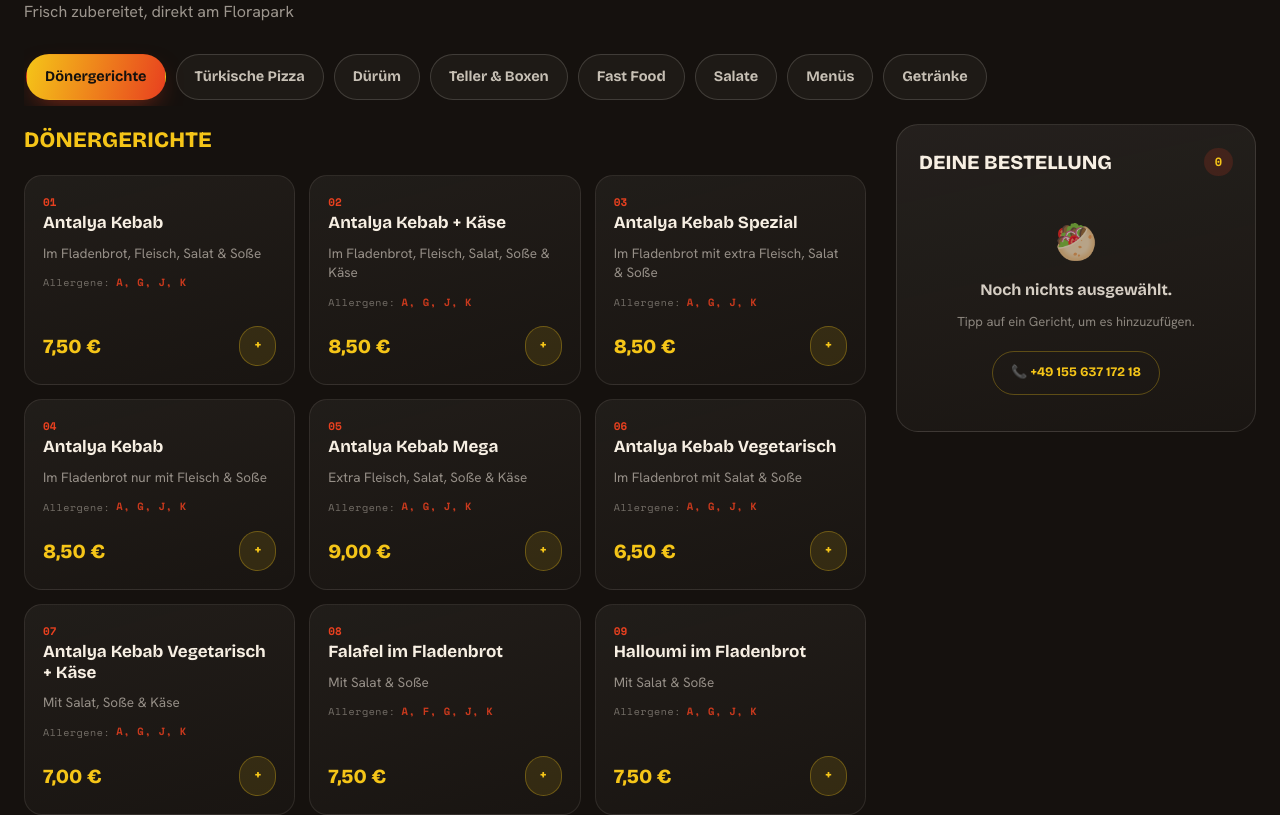
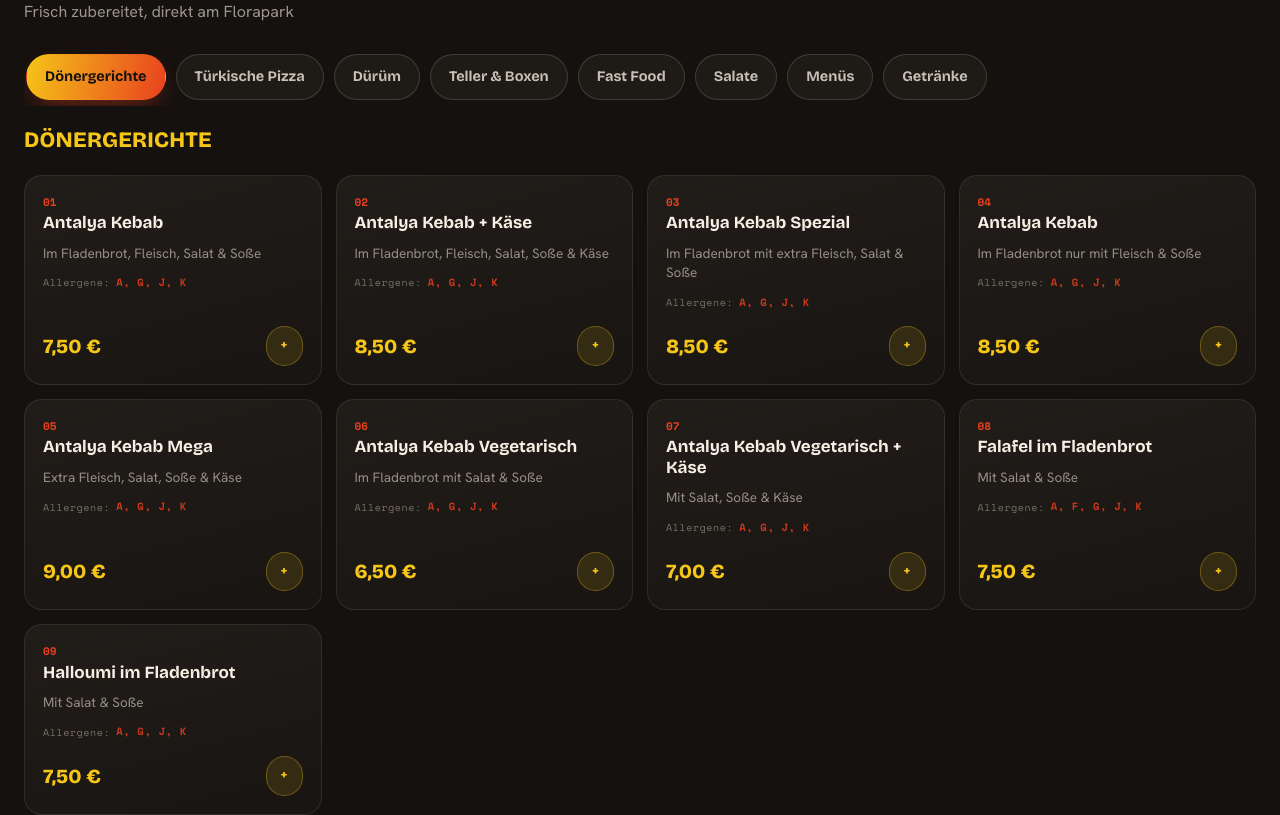
Before and after one commit to Your-New-Design/Antalya-D-ner-Kebap-Magdeburg-new, a Next.js app: page / in a window 1280 px wide. Shown: the part 1940-2755 px from the top of the page. Built offline with nearby package versions, Linux system fonts and the light colour scheme.

Commit message:
style: simplify.menu-grid grid layout in globals.css

```diff
--- a/app/globals.css
+++ b/app/globals.css
@@ -85,13 +85,3 @@ body {
 .no-sb {
   scrollbar-width: none;
 }
-
-.menu-grid {
-  grid-template-columns: 1fr;
-}
-
-@media (min-width: 980px) {
-  .menu-grid {
-    grid-template-columns: minmax(0, 1fr) 360px;
-  }
-}
```
